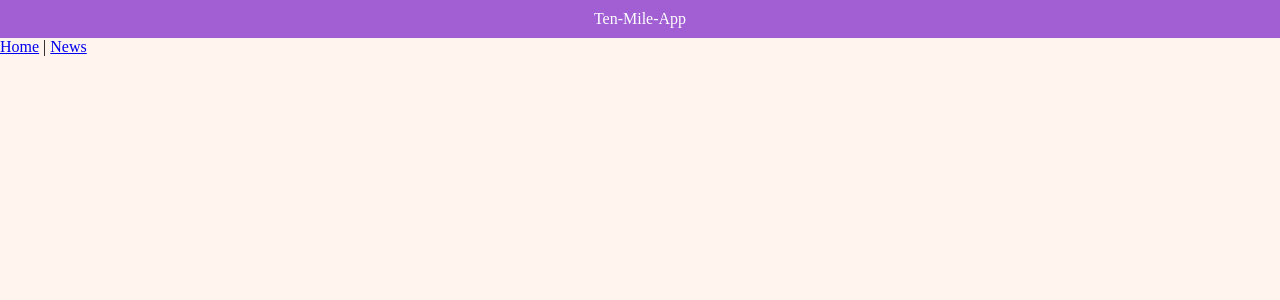
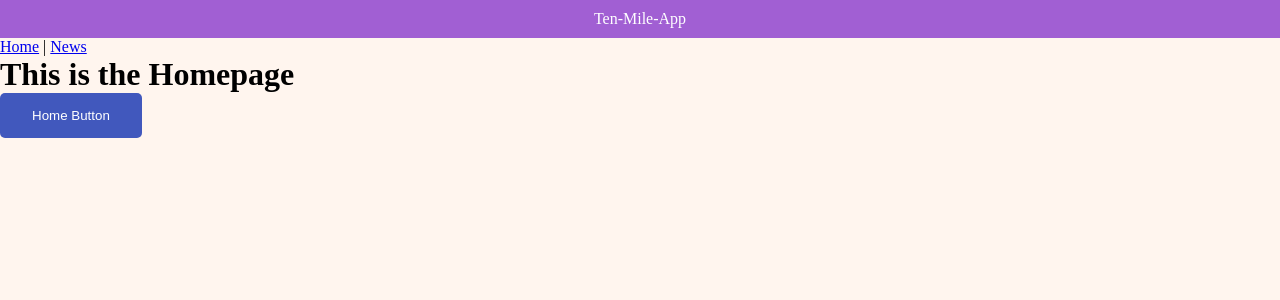
Before and after one commit to Benjamin-Ashamole/ten-mile-app, a Vue app: page / in a window 1280 px wide. Shown: the top 300 px of the page. Built offline with nearby package versions, Linux system fonts and the light colour scheme.

Commit message:
implementing the home button component

```diff
--- a/src/components/HomeComponent.vue
+++ b/src/components/HomeComponent.vue
@@ -0,0 +1,31 @@
+<template>
+<div>
+    <div>
+        <h1> This is the Homepage</h1>
+    </div>
+    <div>
+        <button>Home Button</button>
+    </div>
+</div>
+</template>
+
+
+<script>
+export default {
+    name: "HomeButtonComponent"
+}
+</script>
+
+<style scoped>
+button {
+    background-color: rgb(65, 88, 189);
+    border-radius: 5px;
+    text-align: center;
+    text-decoration: none;
+    display: inline-block;
+    border: none;
+    color: white;
+    padding: 15px 32px;
+    cursor: pointer;
+}
+</style>
--- a/src/views/Home.vue
+++ b/src/views/Home.vue
@@ -1,16 +1,18 @@
 <template>
   <div class="home">
-
+    <home-button-component/>
   </div>
 </template>
 
 <script>
 // @ is an alias to /src
 
+import HomeButtonComponent from "../components/HomeComponent.vue"
 
 export default {
   name: "Home",
   components: {
+    HomeButtonComponent
   }
 };
 </script>
```
